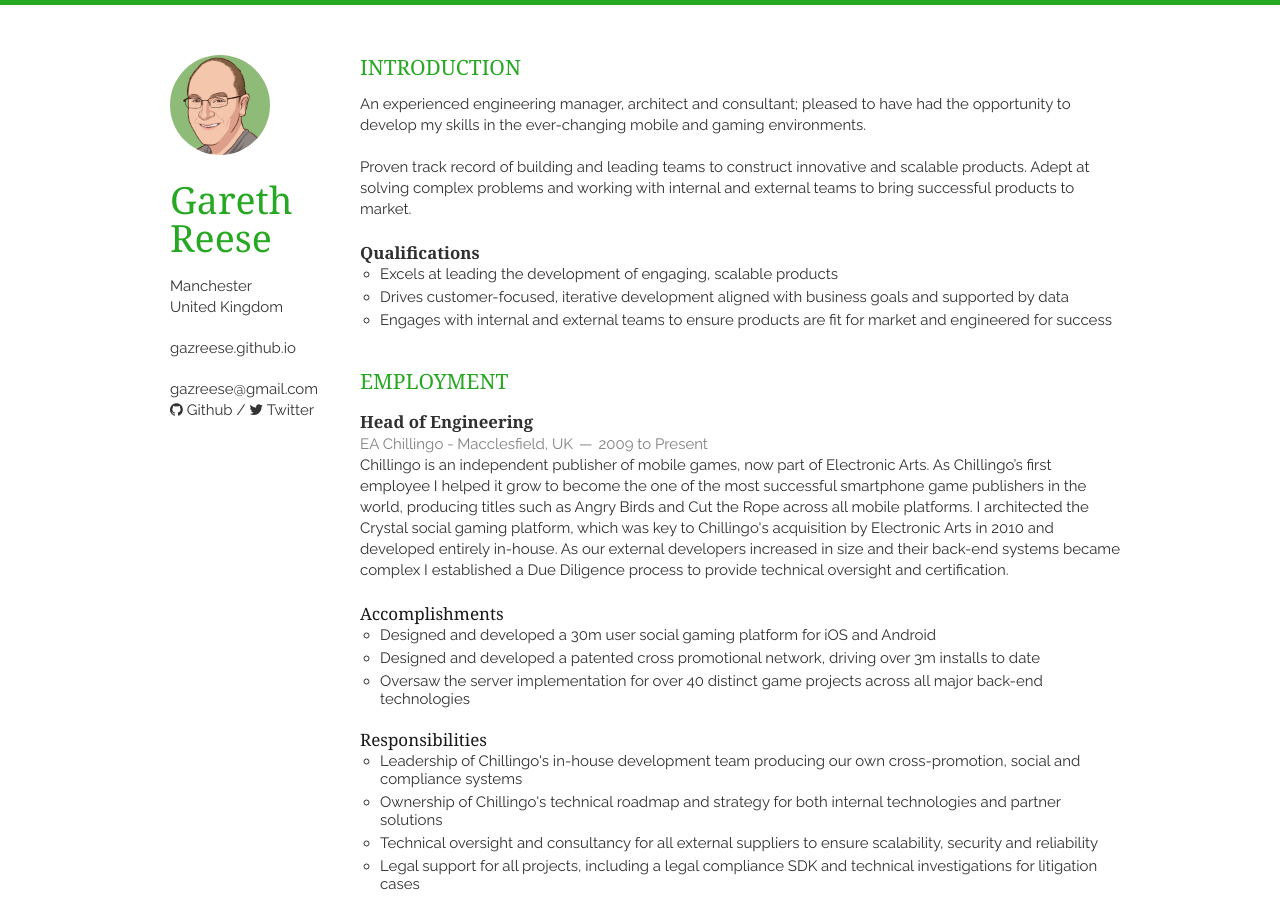
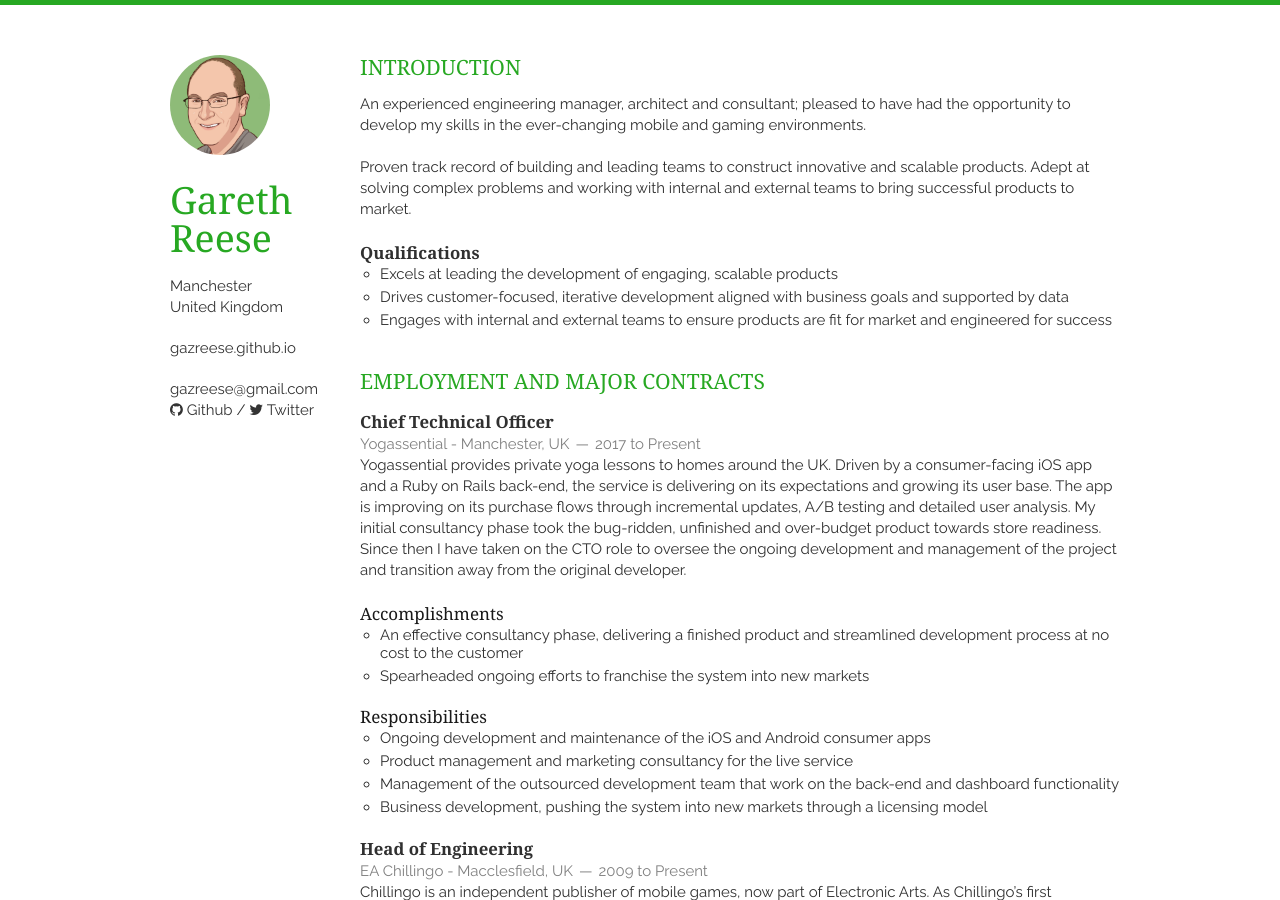
Before and after one commit to gazreese/gazreese.github.io, a Jekyll site: the page built from index.html, in a window 1280 px wide and 900 px high. Built offline with Jekyll 4.4.1, drawn with Linux system fonts in a browser that asks for light colours; nearby versions of some CDN libraries; Markdown is read by kramdown in place of the engine named in the settings; the list of posts is cut into pages by our own code.

Commit message:
Updated employment to cover Yogassential

```diff
--- a/_includes/employment.html
+++ b/_includes/employment.html
@@ -1,14 +1,40 @@
 <section class="thirteen columns">
-    <h1>Employment</h1>
+    <h1>Employment and Major Contracts</h1>
+
+    <article>
+        <header>
+            <h1>Chief Technical Officer</h1>
+            <span><address>Yogassential - Manchester, UK</address><time>2017 to Present</time></span>
+        </header>
+        <p>Yogassential provides private yoga lessons to homes around the UK. Driven by a consumer-facing iOS app and a Ruby on Rails back-end, the service is delivering on its expectations and growing its user base. The app is improving on its purchase
+            flows through incremental updates, A/B testing and detailed user analysis. My initial consultancy phase took the bug-ridden, unfinished and over-budget product towards store readiness. Since then I have taken on the CTO role to oversee the
+            ongoing development and management of the project and transition away from the original developer.
+        </p>
+        <br/>
+        <h5>Accomplishments</h5>
+        <ul>
+            <li>An effective consultancy phase, delivering a finished product and streamlined development process at no cost to the customer</li>
+            <li>Spearheaded ongoing efforts to franchise the system into new markets</li>
+        </ul>
+        <h5>Responsibilities</h5>
+        <ul>
+            <li>Ongoing development and maintenance of the iOS and Android consumer apps</li>
+            <li>Product management and marketing consultancy for the live service</li>
+            <li>Management of the outsourced development team that work on the back-end and dashboard functionality</li>
+            <li>Business development, pushing the system into new markets through a licensing model</li>
+        </ul>
+    </article>
+
     <article>
         <header>
             <h1>Head of Engineering</h1>
             <span><address>EA Chillingo - Macclesfield, UK</address><time>2009 to Present</time></span>
         </header>
-        <p>Chillingo is an independent publisher of mobile games, now part of Electronic Arts. As Chillingo’s first employee I helped it grow to become the one of the most successful smartphone game publishers in the world, producing titles such as Angry Birds and Cut the Rope across all mobile platforms.
-            I architected the Crystal social gaming platform, which was key to Chillingo's acquisition by Electronic Arts in 2010 and developed entirely in-house.
-            As our external developers increased in size and their back-end systems became complex I established a Due Diligence process to provide technical oversight and certification.</p>
-        <br/><h5>Accomplishments</h5>
+        <p>Chillingo is an independent publisher of mobile games, now part of Electronic Arts. As Chillingo’s first employee I helped it grow to become the one of the most successful smartphone game publishers in the world, producing titles such as Angry
+            Birds and Cut the Rope across all mobile platforms. I architected the Crystal social gaming platform, which was key to Chillingo's acquisition by Electronic Arts in 2010 and developed entirely in-house. As our external developers increased
+            in size and their back-end systems became complex I established a Due Diligence process to provide technical oversight and certification.</p>
+        <br/>
+        <h5>Accomplishments</h5>
         <ul>
             <li>Designed and developed a 30m user social gaming platform for iOS and Android</li>
             <li>Designed and developed a patented cross promotional network, driving over 3m installs to date</li>
@@ -28,9 +54,9 @@
             <h1>Principal Software Engineer</h1>
             <span><address>EMCC Software - Manchester, UK</address><time>2002 to 2009</time></span>
         </header>
-        <p>During my time at EMCC I progressed from Graduate Software Engineer to Principal Software Engineer.
-        As well as heading up several in-house projects I enjoyed extended on-site placements at Symbian and Sony Ericsson.</p>
-        <br/><h5>Accomplishments</h5>
+        <p>During my time at EMCC I progressed from Graduate Software Engineer to Principal Software Engineer. As well as heading up several in-house projects I enjoyed extended on-site placements at Symbian and Sony Ericsson.</p>
+        <br/>
+        <h5>Accomplishments</h5>
         <ul>
             <li>Designed and developed a Microsoft ActiveSync push email client for Symbian devices</li>
             <li>Technical feasibility study for the development of a new UX paradigm on Symbian UIQ, which was used in several Sony Ericsson handsets</li>
@@ -47,7 +73,8 @@
             <h1>Software Engineer</h1>
             <span><address>NCC Global - Manchester, UK</address><time>2000 to 2002</time></span>
         </header>
-        <p>After leaving university I worked at the former National Computing Centre in Manchester.
-        My duties involved Windows and UNIX development in C and TCL/TK, and working on customer sites to integrate the telecommunications testing software that we produced.</p>
+        <p>After leaving university I worked at the former National Computing Centre in Manchester. My duties involved Windows and UNIX development in C and TCL/TK, and working on customer sites to integrate the telecommunications testing software that we
+            produced.
+        </p>
     </article>
 </section>
```
